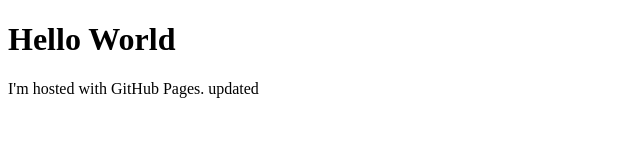
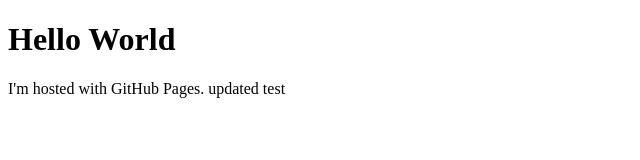
Before and after one commit to davidkxing/web3.github.io, a plain HTML site: page index.html in a window 1280 px wide. Shown: the full height of the page, 0-640 px from the left. Drawn offline with Linux system fonts and the light colour scheme.

Commit message:
Update index.html

```diff
--- a/index.html
+++ b/index.html
@@ -2,6 +2,7 @@
 <html>
 <body>
 <h1>Hello World</h1>
-<p>I'm hosted with GitHub Pages. updated</p>
+<p>I'm hosted with GitHub Pages. updated test
+</p>
 </body>
 </html>
```
